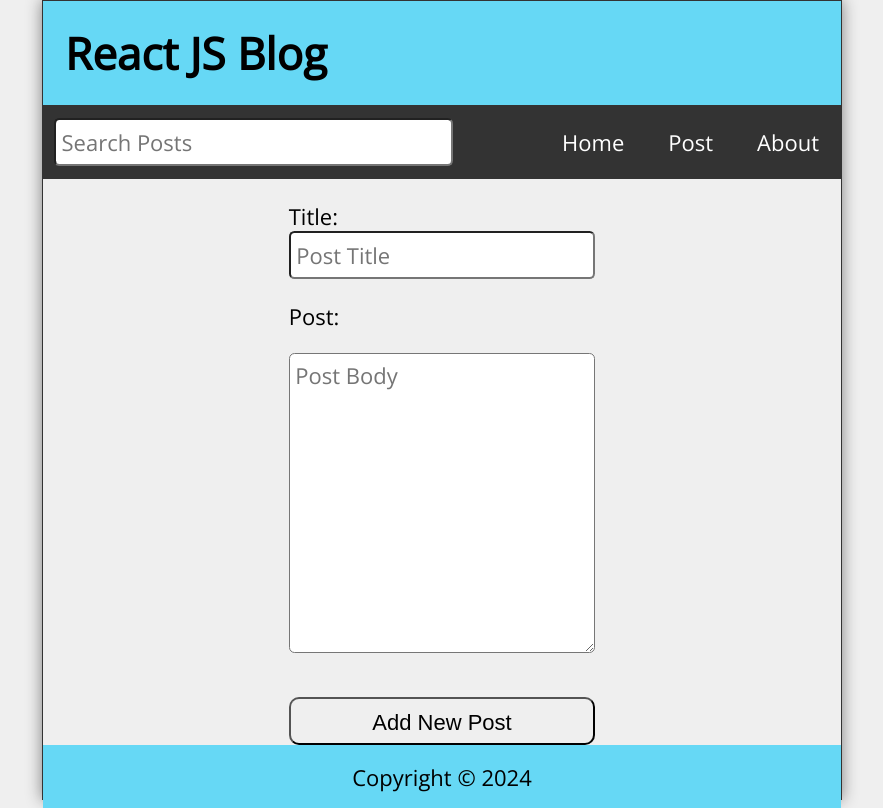
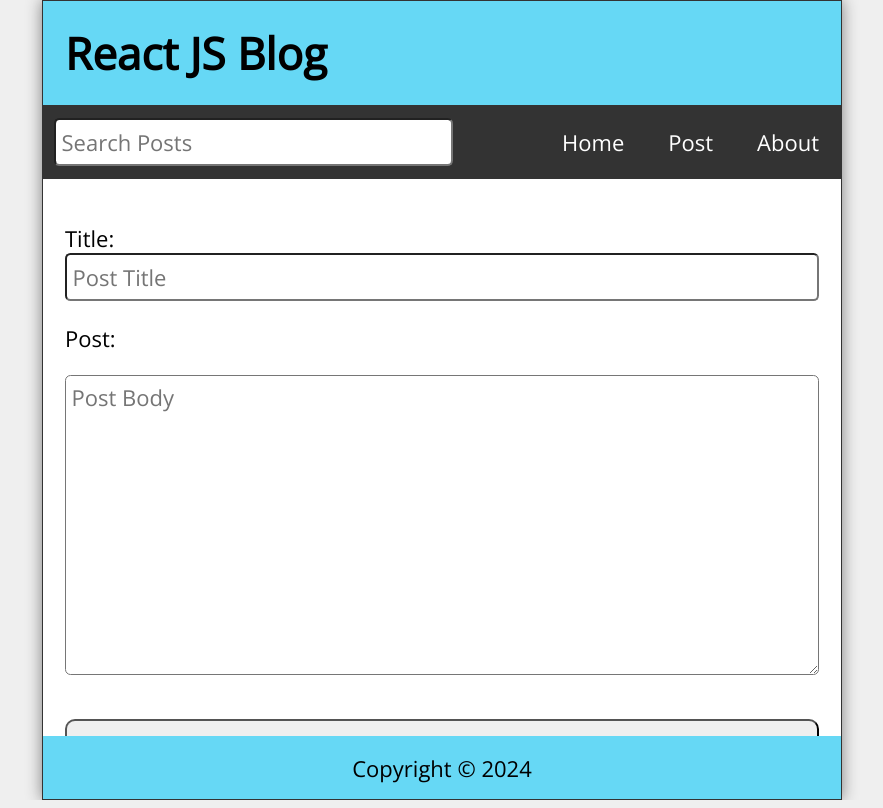
Before and after one commit to ktopchiev/react-js-blog, a React (Create React App) app: page /post in a window 1280 px wide. Shown: the whole page, without its empty margins (198-1081 px from the left). Built offline with nearby package versions, Linux system fonts and the light colour scheme.

Commit message:
Added css class to main in the NewPost page file

```diff
--- a/src/NewPost.js
+++ b/src/NewPost.js
@@ -2,7 +2,7 @@ import React from 'react'
 
 const NewPost = ({ postTitle, setPostTitle, postBody, setPostBody,  handleSubmit }) => {
     return (
-        <main>
+        <main className='NewPost'>
             <form className="newPostForm" onSubmit={handleSubmit}>
                 <label htmlFor="postTitle">Title:</label>
                 <input
```
